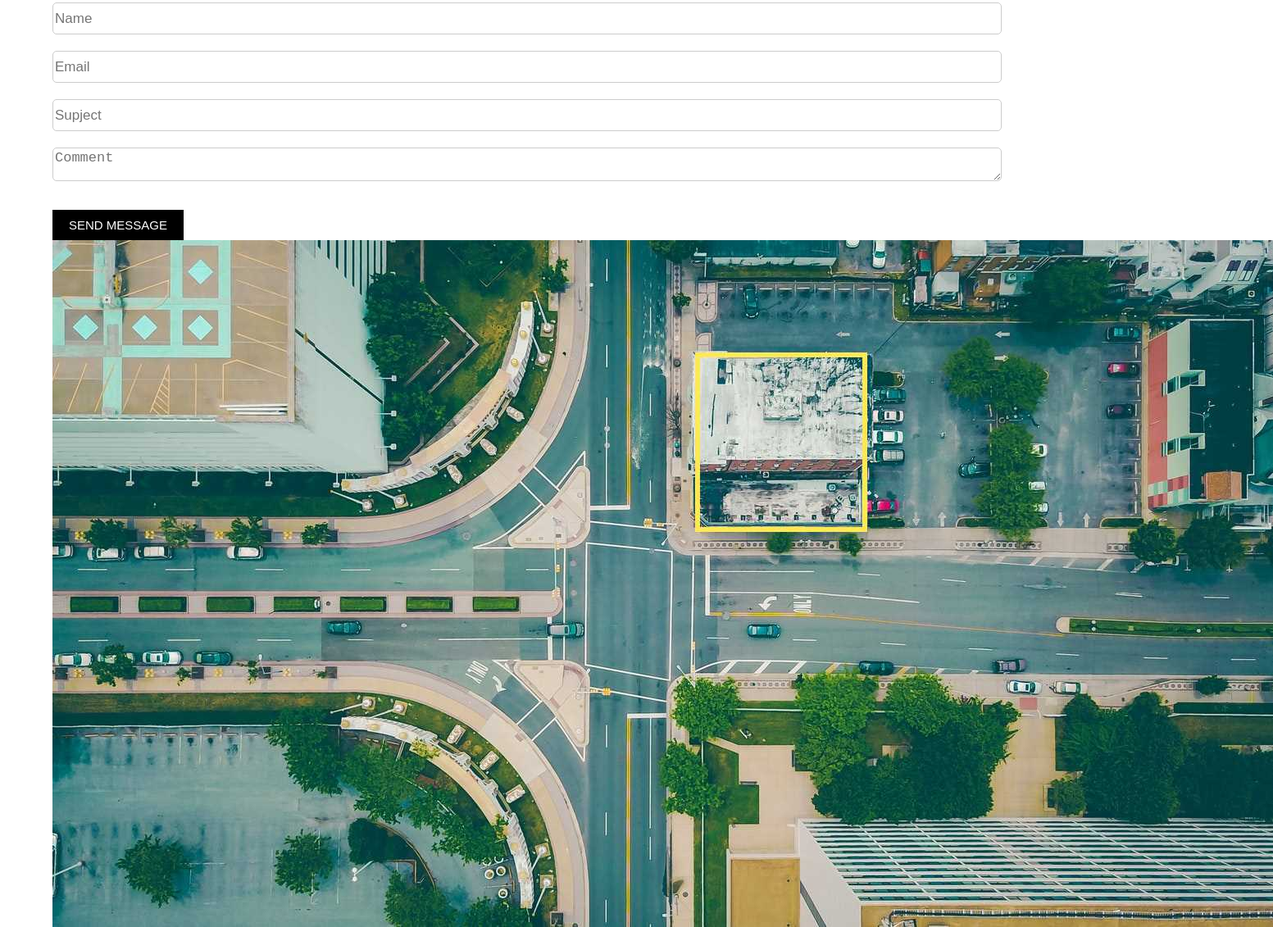
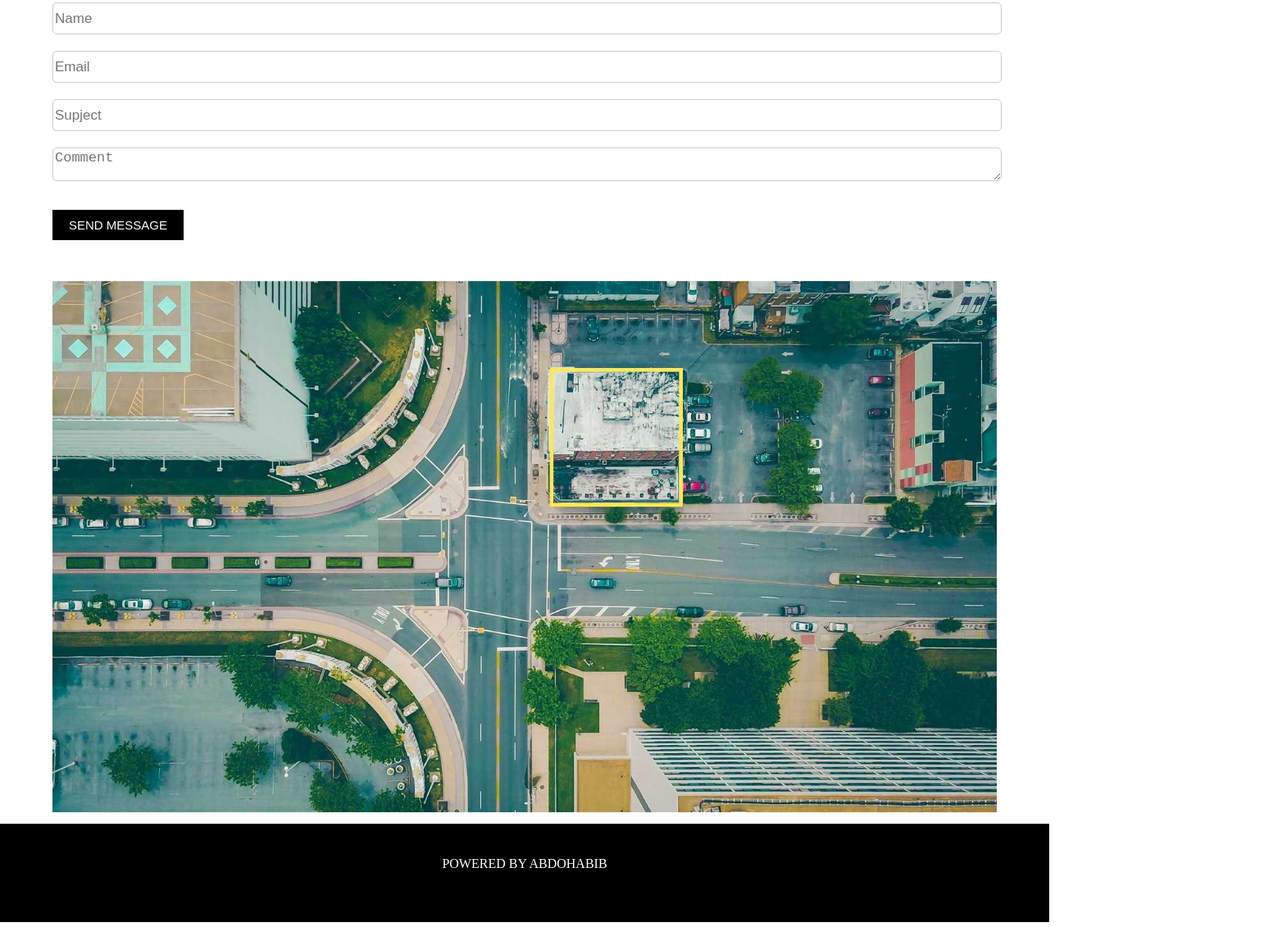
Before and after one commit to abdelrahman4habib/supject-website, a plain HTML site: page index.html in a window 1280 px wide. Shown: the part 2247-3378 px from the top of the page at 82% size, 1553 px wide, since content can reach past the window. Drawn offline with Linux system fonts and the light colour scheme.

Commit message:
Update index.html

```diff
--- a/index.html
+++ b/index.html
@@ -148,7 +148,9 @@
           ></textarea>
           <button type="submit">send message</button>
         </form>
-        <img src="images/map.jpg" alt="" class="map" />
+        <div class="map">
+          <img src="images/map.jpg" alt="" />
+        </div>
       </div>
     </section>
     <footer>
```
